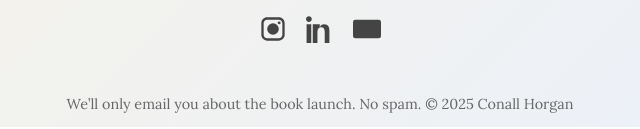
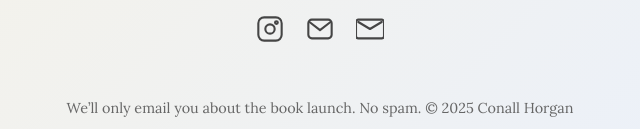
Before and after one commit to marylongworth/book-waitlist, a plain HTML site: page index.html in a window 1280 px wide. Shown: the part 1295-1424 px from the top of the page, 320-960 px from the left. Drawn offline with Linux system fonts and the light colour scheme.

Commit message:
Update index.html

```diff
--- a/index.html
+++ b/index.html
@@ -197,7 +197,7 @@ body {
   }
 }
 
-      footer {
+  footer {
       margin-top: 1.25rem;
       text-align: center;
       color: #666;
@@ -210,30 +210,36 @@ body {
           }
     }
 
-    .social-links {
+  .social-links {
   display: flex;
   justify-content: center;
-  gap: 1.2rem;
-  margin-bottom: 1.2rem;
+  gap: 1.4rem;
+  margin-bottom: 1.5rem;
 }
 
 .social-links a {
   display: inline-flex;
   width: 28px;
   height: 28px;
+  opacity: 0.9;
   transition: opacity .25s ease, transform .25s ease;
 }
 
 .social-links a:hover {
-  opacity: 0.75;
+  opacity: 1;
   transform: translateY(-2px);
 }
 
 .icon {
   width: 100%;
   height: 100%;
-  fill: #444;
+  stroke: #333;
+  stroke-width: 1.8;
+  fill: none;
+  stroke-linecap: round;
+  stroke-linejoin: round;
 }
+
 
     /* make sure the page can scroll if content taller than viewport */
     main { width: 100%; flex: 1 1 auto; display:flex; align-items:flex-start; justify-content:center; }
@@ -302,19 +308,17 @@ body {
     <br>
     <div class="social-links">
   <a href="https://instagram.com/conallhorgan" target="_blank" rel="noopener">
-    <svg viewBox="0 0 24 24" class="icon">
-      <path d="M7 2C4.24 2 2 4.24 2 7v10c0 2.76 2.24 5 5 5h10c2.76 0 5-2.24 5-5V7c0-2.76-2.24-5-5-5H7zm10 2c1.66 0 3 1.34 3 3v10c0 1.66-1.34 3-3 3H7c-1.66
-      0-3-1.34-3-3V7c0-1.66 1.34-3 3-3h10zm-5 3a5 5 0 100 10 5 5 0 000-10zm6.5-.25a1.25 1.25 0 11-2.5-.001 1.25 1.25 0 012.5.001z"/>
+    <svg class="icon" viewBox="0 0 24 24">
+      <rect x="2" y="2" width="20" height="20" rx="5"></rect>
+      <circle cx="12" cy="12" r="4"></circle>
+      <circle cx="17.5" cy="6.5" r="1.2"></circle>
     </svg>
   </a>
 
   <a href="https://linkedin.com/in/conall-horgan-70067660" target="_blank" rel="noopener">
-    <svg viewBox="0 0 24 24" class="icon">
-      <path d="M4.98 3.5C4.98 4.88 3.88 6 2.5
-      6S0 4.88 0 3.5 1.12 1 2.5 1 4.98 2.12 4.98 3.5zM.5
-      8h4V24h-4V8zm7.5 0h3.8v2.2h.1c.5-.95 1.75-2.2
-      3.6-2.2 3.85 0 4.55 2.5 4.55 5.8V24h-4V15.2c0-2.1
-      0-4.8-2.9-4.8-2.9 0-3.35 2.25-3.35 4.65V24h-4V8z"/>
+  <svg class="icon" viewBox="0 0 24 24">
+      <rect x="2" y="4" width="20" height="16" rx="3"></rect>
+      <path d="M3 6l9 7 9-7"></path>
     </svg>
   </a>
 
```
